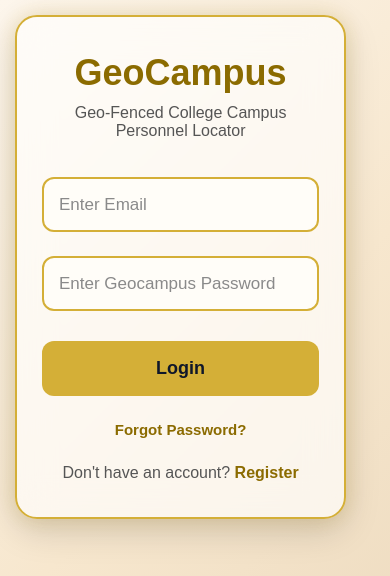
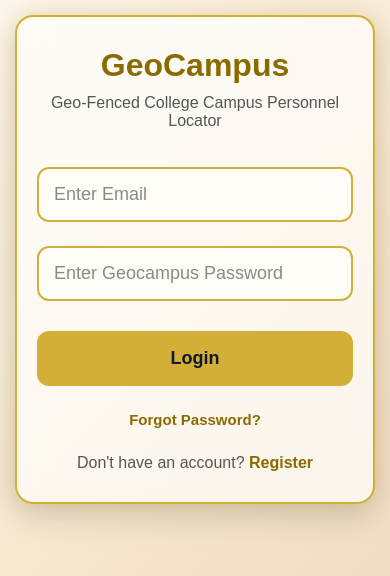
Before and after one commit to abib0452/GeoCampus, a website: page login.html in a window 390 px wide. Drawn offline with Linux system fonts and the light colour scheme.

Commit message:
Improve mobile responsive login page

```diff
--- a/login.html
+++ b/login.html
@@ -198,18 +198,14 @@ button:hover{
     }
 
     .login-box{
+    width:100%;
+    max-width:100%;
+    padding:30px 20px;
+    border-radius:18px;
+}
 
-    width:92%;
-
-    max-width:none;
-
-    padding:35px 25px;
-
-    border-radius:22px;
-
-}
     h1{
-        font-size:36px;
+        font-size:32px;
     }
 
     p{
@@ -218,7 +214,7 @@ button:hover{
 
     input{
         height:55px;
-        font-size:17px;
+        font-size:18px;
     }
 
     button{
```
Also changed, not shown: firebase.json.
